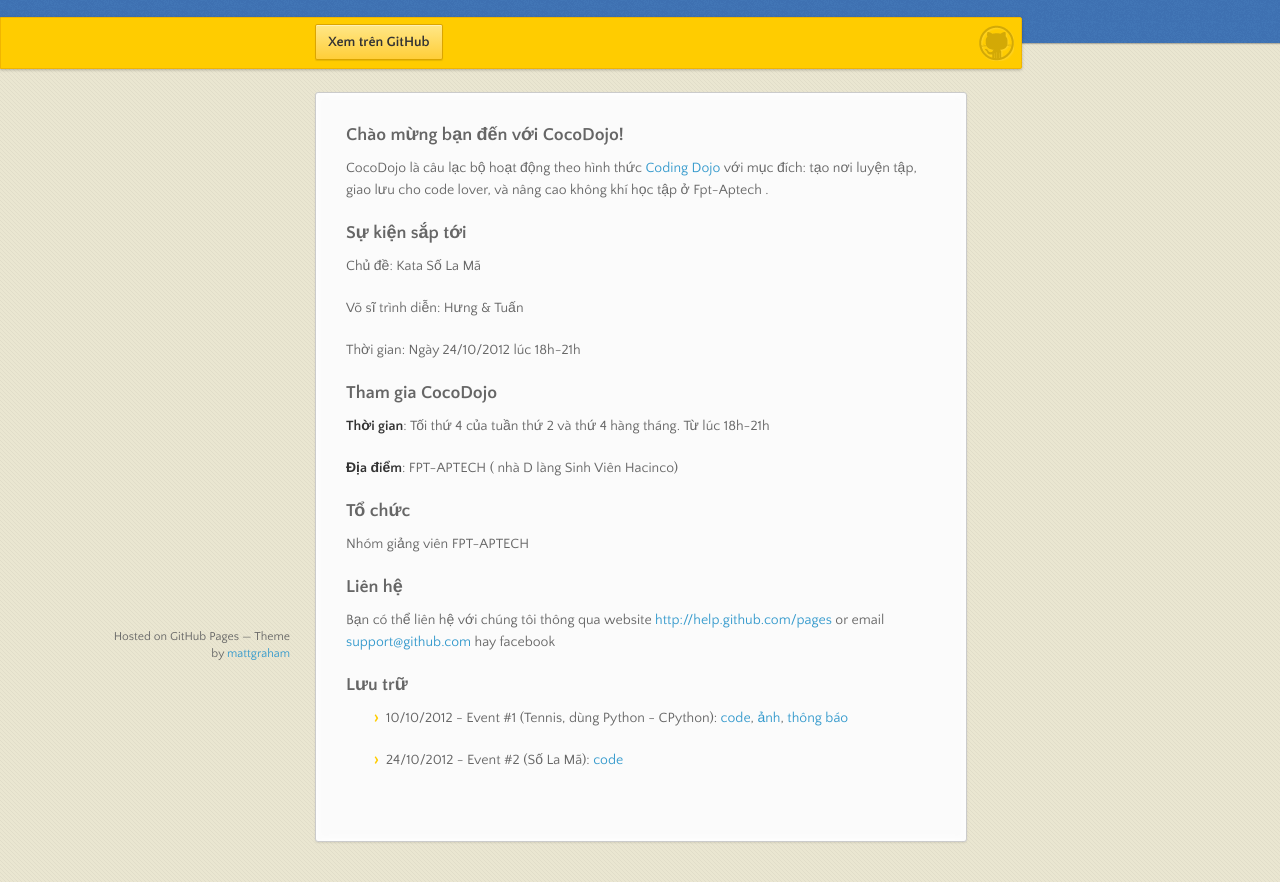
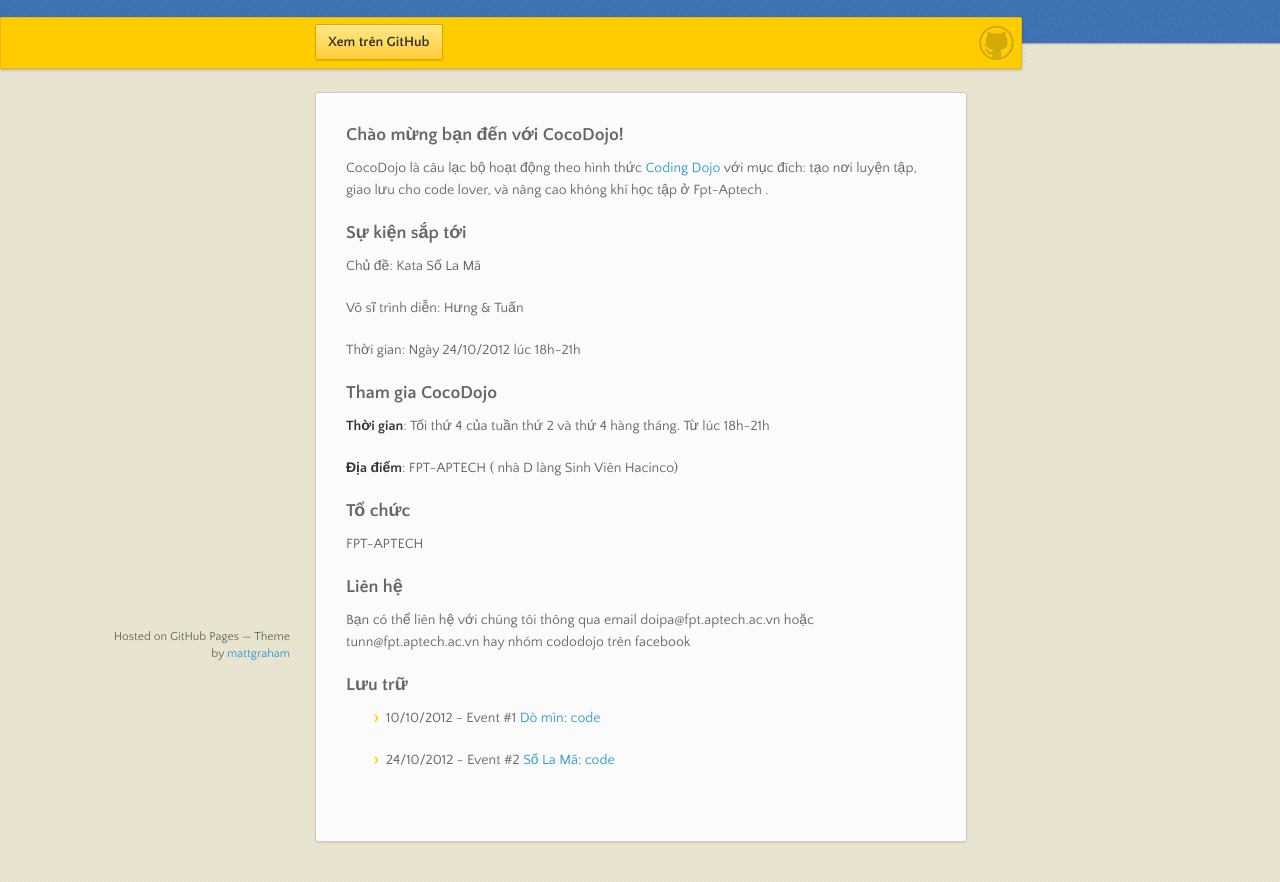
Before and after one commit to cocodojo/cocodojo.github.com, a plain HTML site: page index.html in a window 1280 px wide. Shown: the part 98-980 px from the top of the page. Drawn offline with nearby package versions, Linux system fonts and the light colour scheme.

Commit message:
Update index.html
Fix link

```diff
--- a/index.html
+++ b/index.html
@@ -47,17 +47,17 @@
 
 <h3 id="lu_tr">Tổ chức</h3>
 
-<p>Nhóm giảng viên FPT-APTECH</p>
+<p>FPT-APTECH</p>
 
 <h3>Liên hệ</h3>
 
-<p>Bạn có thể liên hệ với chúng tôi thông qua website <a href="http://help.github.com/pages">http://help.github.com/pages</a> or email <a href="mailto:support@github.com">support@github.com</a> hay facebook </p>
+<p>Bạn có thể liên hệ với chúng tôi thông qua email doipa@fpt.aptech.ac.vn hoặc tunn@fpt.aptech.ac.vn  hay nhóm cododojo trên facebook </p>
 <h3 id="lu_tr2">Lưu trữ</h3>
 <ul>
-  <li>10/10/2012 - Event #1 (Tennis, dùng Python - CPython): <a href="https://github.com/HaNoiCodingDojo/HNCDSession1">code</a>, <a href="http://www.flickr.com/photos/sergestinckwich/sets/72157626521205638/">ảnh</a>, <a href="http://blog.hanoilug.org/?p=123">thông báo</a></li>
+  <li>10/10/2012 - Event #1 <a href="http://tapchilaptrinh.wordpress.com/2012/10/23/kata-do-min/">Dò mìn</a>: <a href="https://github.com/cocodojo/-1-minesweeper">code</a></li>
 </ul>
 <ul>
-  <li>24/10/2012 - Event #2 (Số La Mã): <a href="https://github.com/HaNoiCodingDojo/HNCDSession2">code</a>      </li>
+  <li>24/10/2012 - Event #2 <a href="http://tapchilaptrinh.wordpress.com/2012/10/19/kata-so-la-ma/">Số La Mã</a>: <a href="https://github.com/cocodojo/-2-RomanNumerals">code</a></li>
 </ul>
       </section>
       <footer>
```
